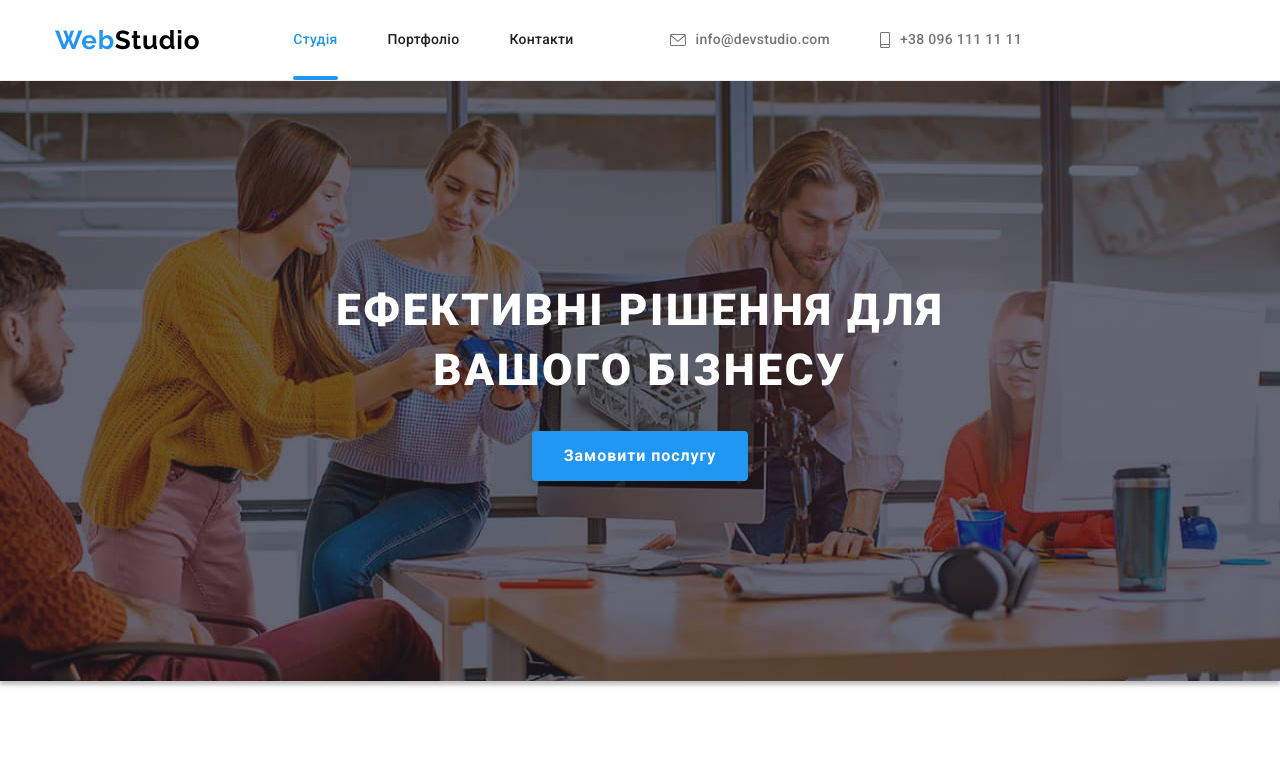
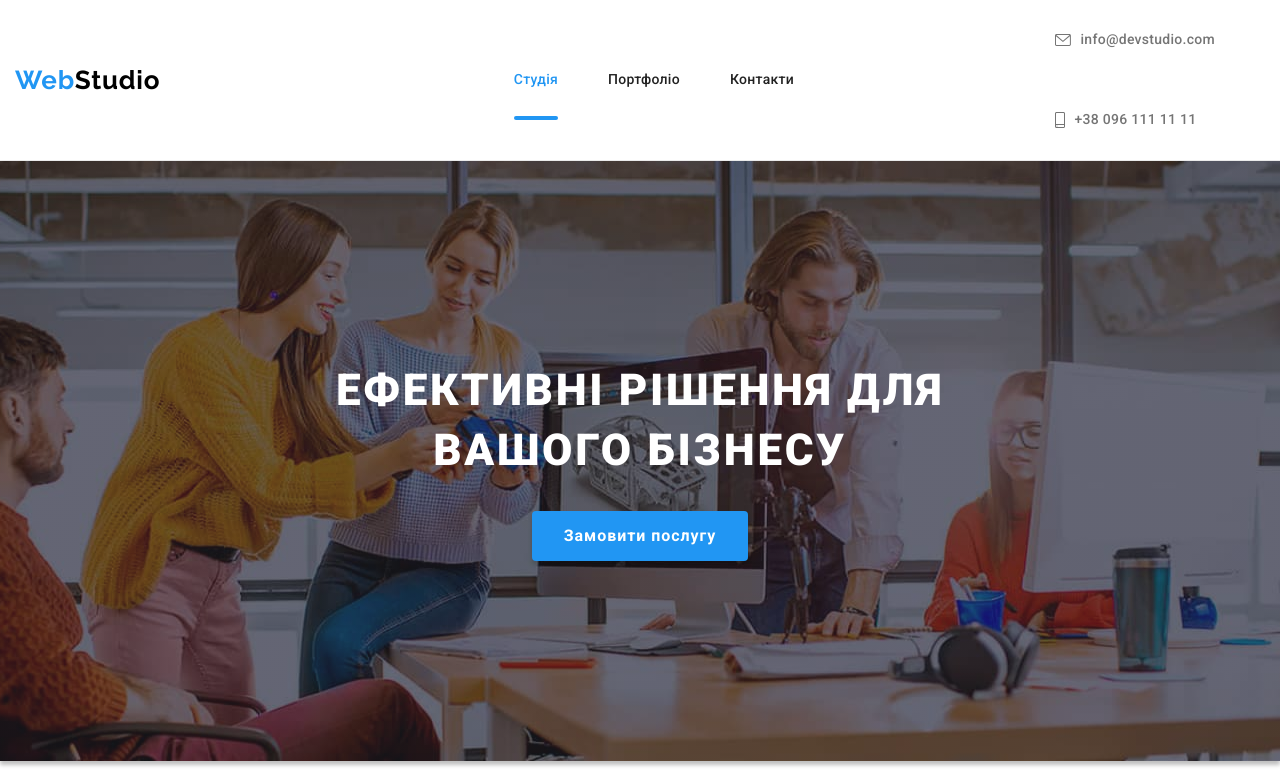
Before and after one commit to Evgeniy-D-2022/goit-markup-hw-08, a plain HTML site: page index.html in a window 1280 px wide. Shown: the top 772 px of the page. Drawn offline with nearby package versions, Linux system fonts and the light colour scheme.

Commit message:
fixes position of elements

```diff
--- a/sass/layouts/_header.scss
+++ b/sass/layouts/_header.scss
@@ -1,6 +1,8 @@
 header .container {
     display: flex;
     align-items: center;
+    justify-content: space-between;
+    width: 100%;
 }
 
 .header {
@@ -35,10 +37,9 @@ header .container {
 .logo--dark {
     color: var(--logo-color);
     padding: 26px 0;
-    margin-right: 87px;
         @media screen and (min-width:1200px) {
-            padding: 16px 0;
-            margin-right: 93px;
+        padding: 16px 0;
+        margin-right: 93px;
         }
 }
 
@@ -82,9 +83,8 @@ header .container {
     display: none;
     }
     display: flex;
-    margin-left: 96px;
-    align-items: center;
-    flex-wrap: wrap;
+    align-items: flex-start;
+    flex-direction: column;
         @media screen and (max-width:767px) {
         margin-left: auto;
         flex-wrap: nowrap;
```
Also changed, not shown: css/main.css, css/main.min.css, 2 other files.
